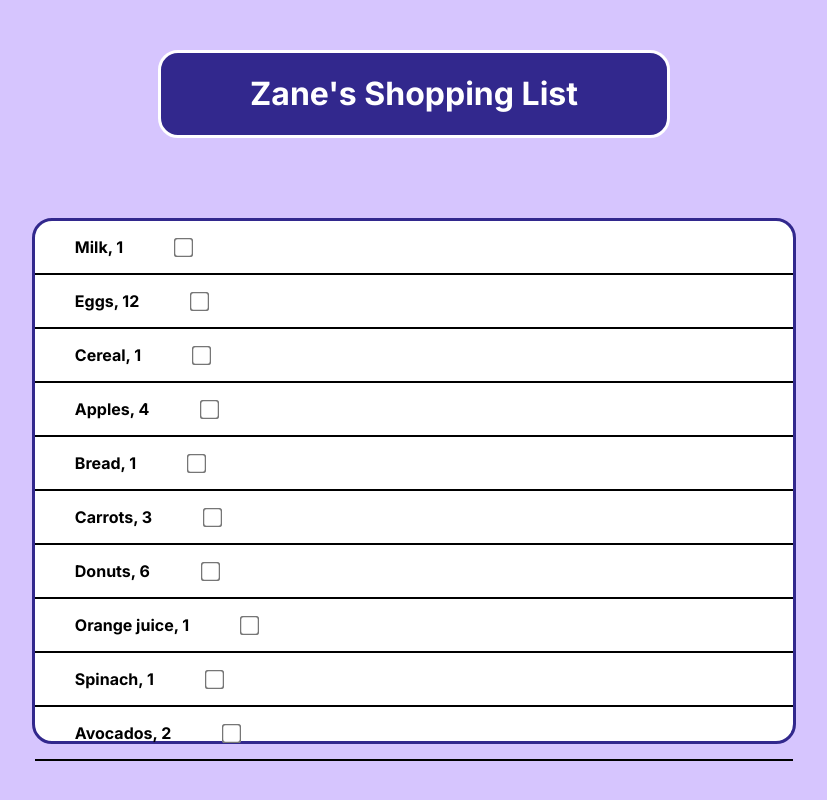
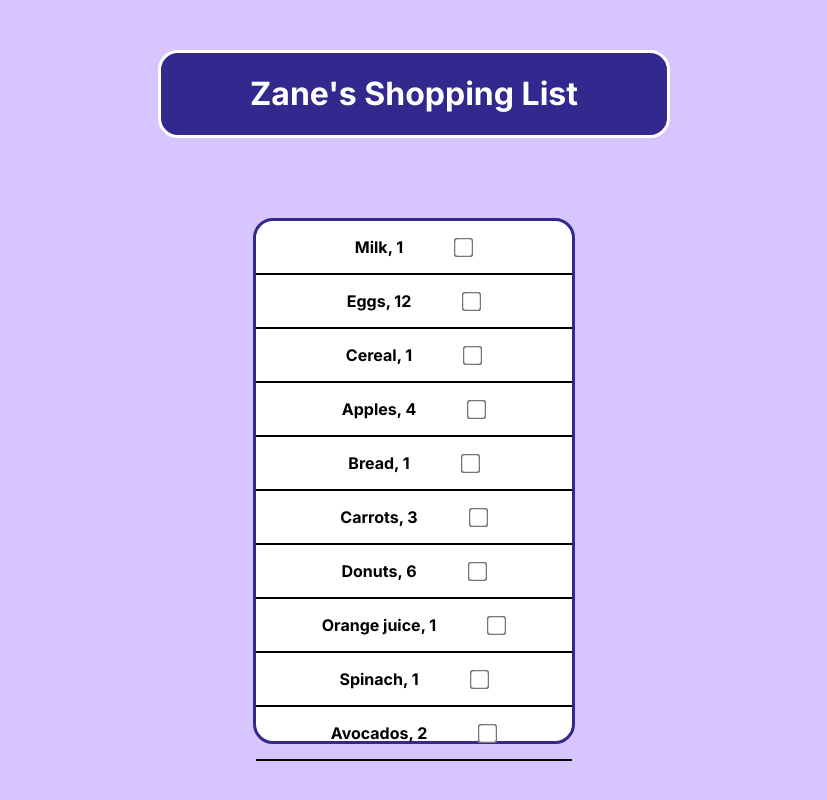
Before and after one commit to zaneHarrison/bio-site, a Next.js app: page / in a window 1280 px wide. Shown: the whole page, without its empty margins (226-1053 px from the left). Built offline with nearby package versions, Linux system fonts and the light colour scheme.

Commit message:
Made list more narrow, centered list items

```diff
--- a/components/ListItem.js
+++ b/components/ListItem.js
@@ -3,7 +3,7 @@ import styles from "../styles/list-item.module.css";
 export default function ListItem({ name, quantity }) {
   return (
     <div className={styles["list-item"]}>
-      <p className={styles["list-item-text"]}>
+      <p>
         {name}, {quantity}
       </p>
       <label className={styles["label"]}>
--- a/styles/list-item.module.css
+++ b/styles/list-item.module.css
@@ -2,10 +2,7 @@
   border-bottom: 2px solid black;
   font-weight: bold;
   display: flex;
-}
-
-.list-item-text {
-  margin-left: 40px;
+  justify-content: center;
 }
 
 .label {
--- a/styles/list.module.css
+++ b/styles/list.module.css
@@ -1,6 +1,6 @@
 .list {
   background-color: white;
-  width: 60%;
+  width: 25%;
   height: 65vh;
   margin: auto;
   border: 3px solid rgb(50, 40, 141);
```
